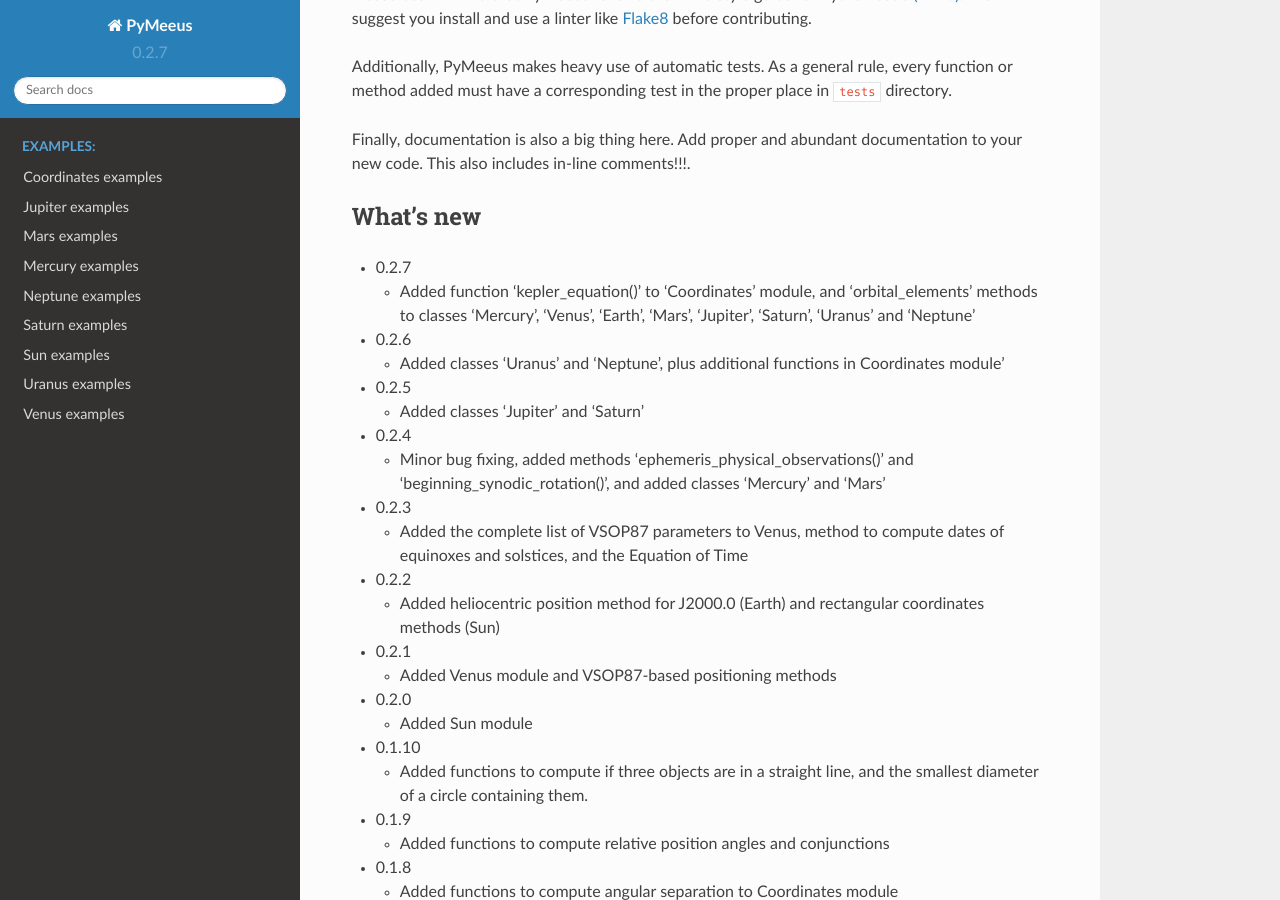
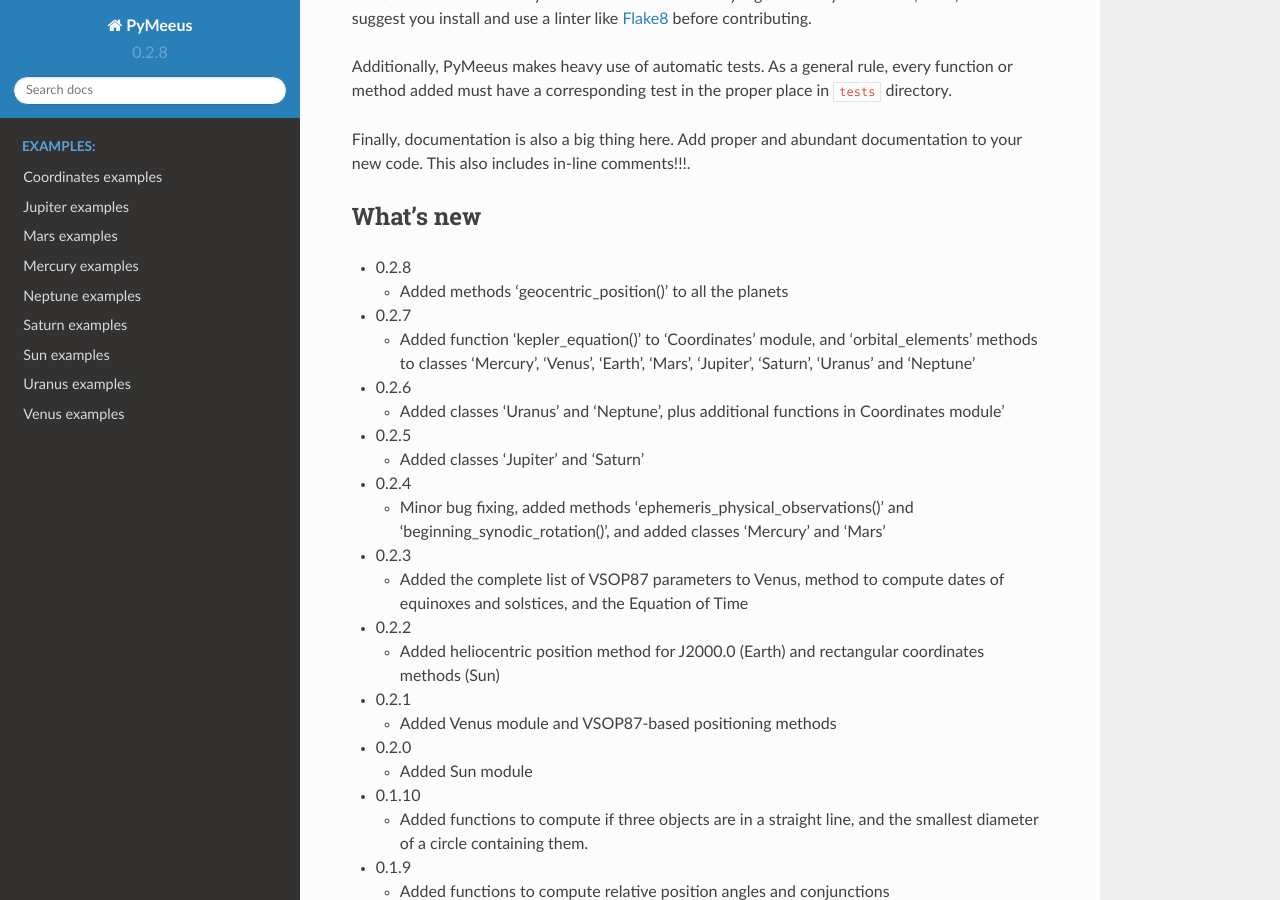
Before and after one commit to architest/pymeeus, a Sphinx documentation site: the page built from docs/source/index.rst, in a window 1280 px wide and 900 px high, scrolled down 1438 px. Built offline with Sphinx 7.4.7 and the Read the Docs theme 2.0.0, drawn with Linux system fonts in a browser that asks for light colours; formulas are drawn with MathJax 3; pages that are not in the unit, such as notebooks, are missing from menus.

Commit message:
Preparation for release 0.2.8

```diff
--- a/README.rst
+++ b/README.rst
@@ -77,6 +77,10 @@ documentation to your new code. This also includes in-line comments!!!.
 
 What's new
 ----------
+
+-  0.2.8
+
+   -  Added methods 'geocentric\_position()' to all the planets
 
 -  0.2.7
 
--- a/docs/source/conf.py
+++ b/docs/source/conf.py
@@ -59,9 +59,9 @@ author = u'Dagoberto Salazar'
 # built documents.
 #
 # The short X.Y version.
-version = u'0.2.7'
+version = u'0.2.8'
 # The full version, including alpha/beta/rc tags.
-release = u'0.2.7'
+release = u'0.2.8'
 
 # The language for content autogenerated by Sphinx. Refer to documentation
 # for a list of supported languages.
--- a/setup.py
+++ b/setup.py
@@ -15,7 +15,7 @@ with open(path.join(here, 'README.rst')) as f:
 
 config = {
     'name': 'PyMeeus',
-    'version': '0.2.7',
+    'version': '0.2.8',
     'description': 'Python implementation of Jean Meeus astronomical routines',
     'long_description': long_description,
     'keywords': 'Meeus astronomy module library',
```
Also changed, not shown: README.md (+2 -0 lines).
